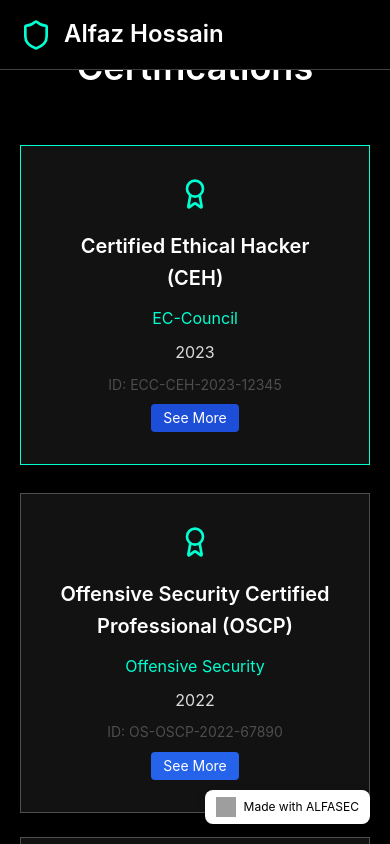
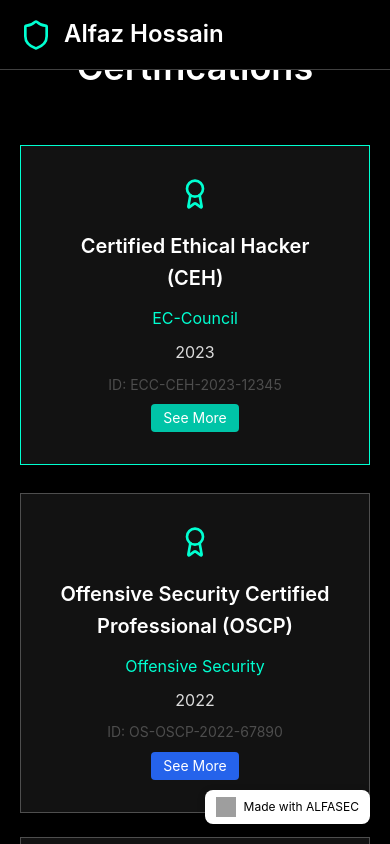
Before and after one commit to adssterramarket-cmd/alfa-cyber, a React (Create React App) app: page / in a window 390 px wide. In both pictures the pointer is over the button 195 px from the left and 8792 px from the top of the page. Shown: the part 8370-9214 px from the top of the page. Built offline with nearby package versions, Linux system fonts and the light colour scheme; grey boxes are pictures that could not be loaded.

Commit message:
Update Portfolio.css

```diff
--- a/src/components/Portfolio.css
+++ b/src/components/Portfolio.css
@@ -845,8 +845,9 @@ body {
     gap: 20px;
     text-align: center;
   }
-  .see-more-btn {
-  transition: background 0.2s ease-in-out;
-}
+  .see-more-btn:hover {
+    background-color: #00c4a7;
+  }
+
 
 }
```
